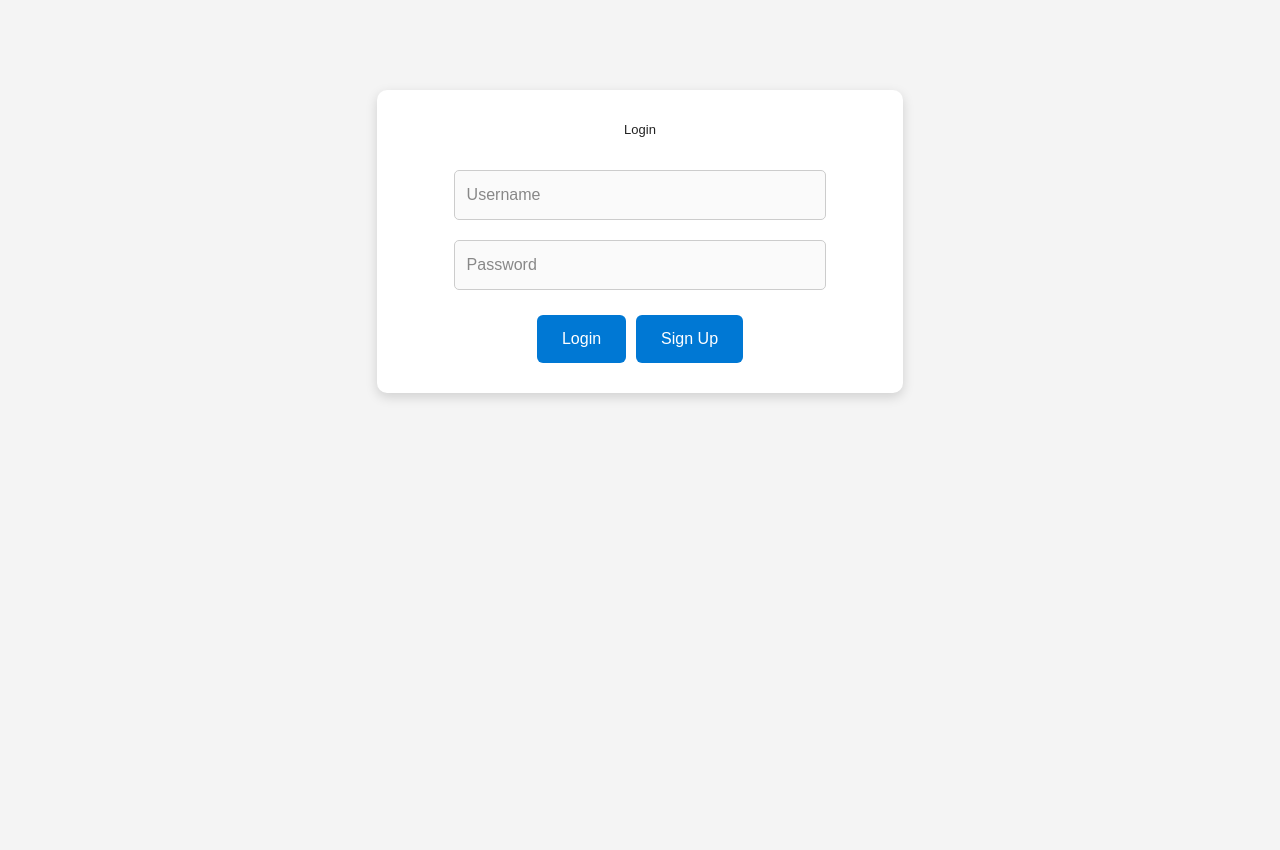
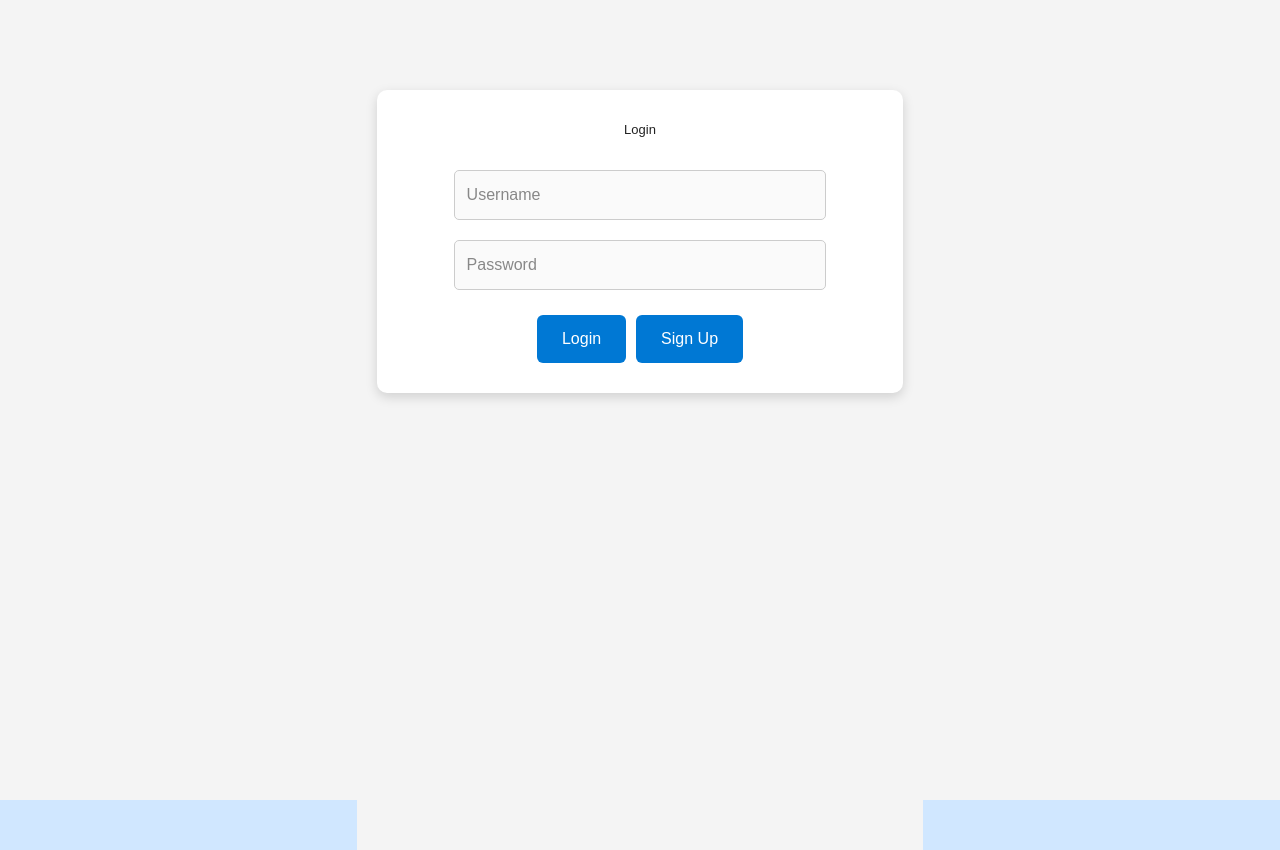
Before and after one commit to Sajjad5037/ChatForMeAI_login, a React (Create React App) app: page / in a window 1280 px wide. Built offline with nearby package versions, Linux system fonts and the light colour scheme.

Commit message:
Update PublicChatbot.css

```diff
--- a/src/components/PublicChatbot.css
+++ b/src/components/PublicChatbot.css
@@ -1,17 +1,16 @@
 /* PublicChatbot.css */
 
-/* ---------- Overlay with light blue background ---------- */
-.chat-overlay {
-  position: fixed;
-  top: 0;
-  left: 0;
-  width: 100vw;
-  height: 100vh;
-  background-color: #d0e7ff; /* complementary light blue */
+/* ---------- Page Background ---------- */
+body, html {
+  margin: 0;
+  padding: 0;
+  width: 100%;
+  height: 100%;
+  background-color: #d0e7ff; /* light blue surrounding the chatbot */
   display: flex;
   justify-content: center;
   align-items: center;
-  z-index: 9998;
+  font-family: Arial, sans-serif;
 }
 
 /* ---------- Chat Container ---------- */
@@ -20,13 +19,13 @@
   max-width: 95%;        /* responsive for smaller screens */
   height: 700px;
   max-height: 90%;
-  background-color: #f9f9f9;
+  background-color: #f9f9f9; /* chatbot white background */
   border-radius: 12px;
   box-shadow: 0 4px 20px rgba(0,0,0,0.2);
   display: flex;
   flex-direction: column;
-  font-family: Arial, sans-serif;
   z-index: 9999;
+  margin: auto; /* center in body flex */
 }
 
 /* ---------- Header ---------- */
@@ -41,7 +40,7 @@
   border-top-right-radius: 12px;
 }
 
-/* ---------- Chat Messages ---------- */
+/* ---------- Chat Box ---------- */
 .chat-box {
   display: flex;
   flex-direction: column;
@@ -56,11 +55,12 @@
   flex-direction: column;
   gap: 8px;
   background-color: #fff;
+  border-radius: 0 0 12px 12px;
 }
 
 /* ---------- Chat Bubbles ---------- */
 .chat-bubble {
-  max-width: 80%; /* slightly wider to fill larger container */
+  max-width: 80%;
   padding: 8px 12px;
   border-radius: 16px;
   word-wrap: break-word;
```
